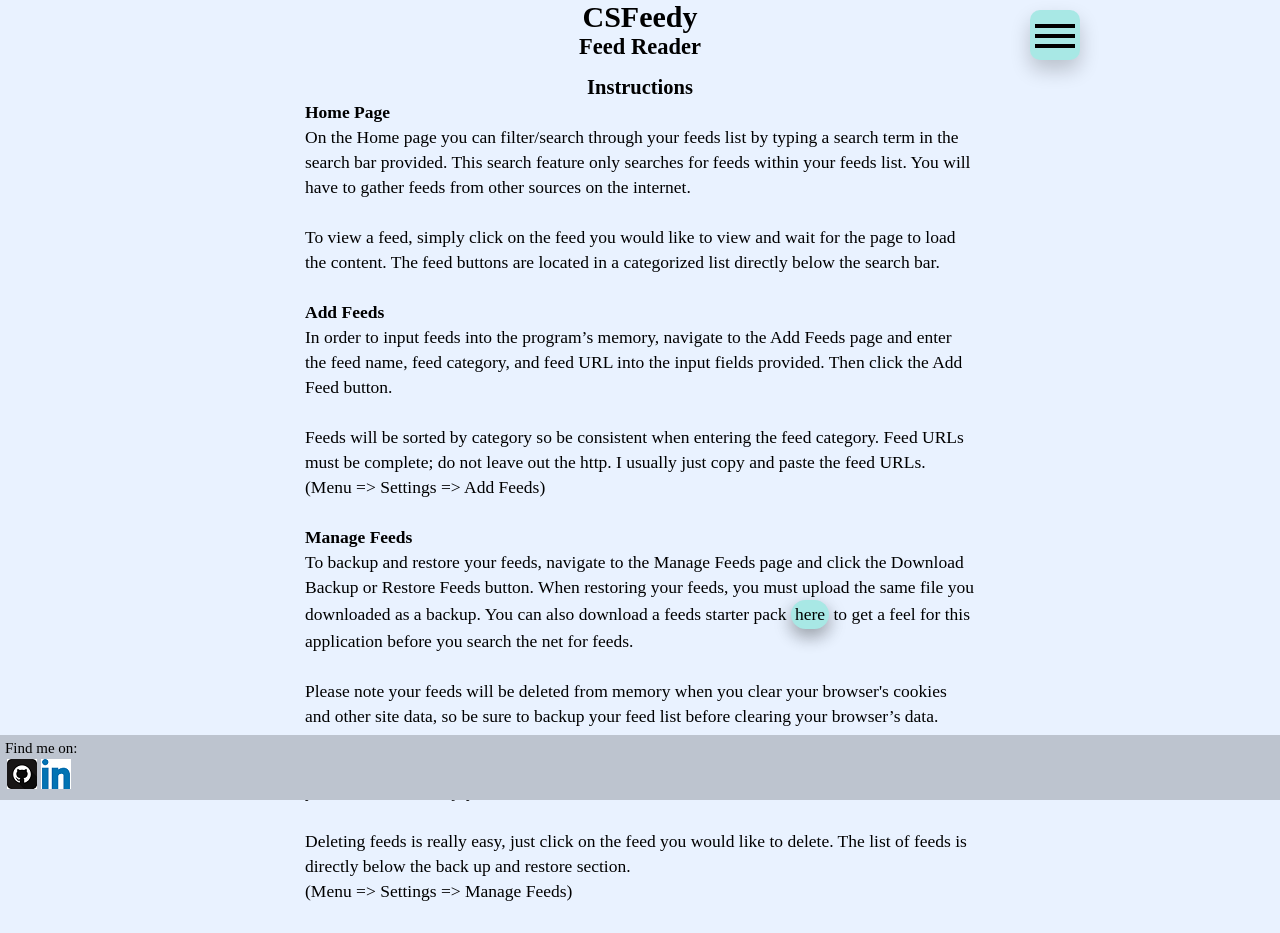
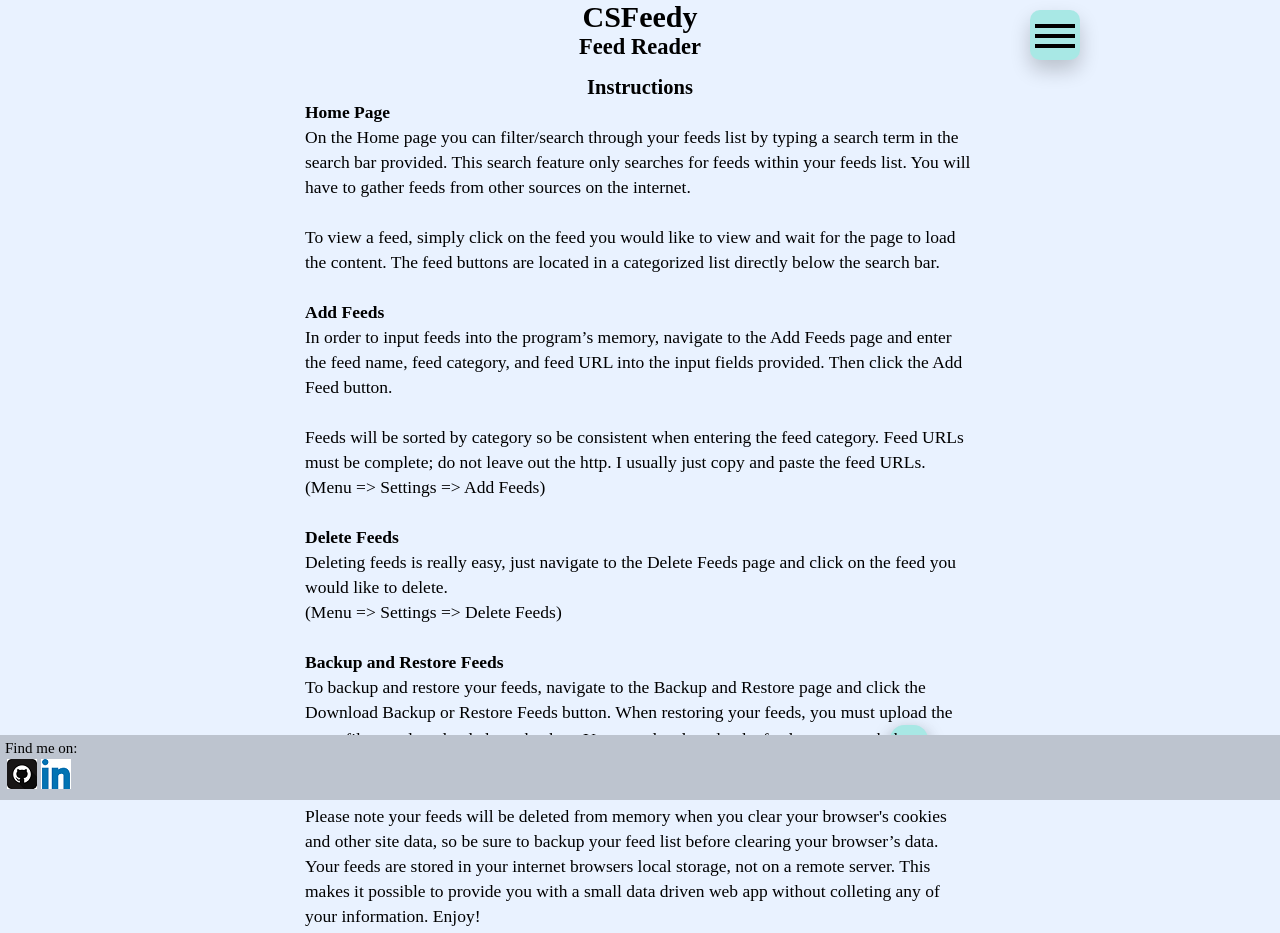
Before and after one commit to ARogala/cs-feedy, a React (Create React App) app: page /Instructions in a window 1280 px wide. Shown: the top 933 px of the page. Built offline with nearby package versions, Linux system fonts and the light colour scheme; what focus-within would draw is missing.

Commit message:
edit instructions to reflect refactor changes

```diff
--- a/src/components/Instructions.js
+++ b/src/components/Instructions.js
@@ -9,7 +9,7 @@ function Instructions() {
 		without having to fetch from the server. Fetching from the server
 		seemed a little too complicated to set up for the simple goal I had
 		in mind.
-		see ManageFeeds.js for an explination on this function
+		see BackupRestoreFeeds.js for an explination on this function
 	*/
 	function starterPackDL() {
 		const starterFeeds = [{"name":"Contemporary Math","category":"Math","url":"http://www.ams.org/rss/conm.rss","id":0},
@@ -75,8 +75,13 @@ function Instructions() {
 			I usually just copy and paste the feed URLs.</p>
 			<p>(Menu => Settings => Add Feeds)</p><br/>
 
-			<h4>Manage Feeds</h4>
-			<p>To backup and restore your feeds, navigate to the Manage Feeds page
+			<h4>Delete Feeds</h4>
+			<p>Deleting feeds is really easy, just navigate to the Delete Feeds page
+			and click on the feed you would like to delete.</p>
+			<p>(Menu => Settings => Delete Feeds)</p><br/>
+
+			<h4>Backup and Restore Feeds</h4>
+			<p>To backup and restore your feeds, navigate to the Backup and Restore page
 			and click the Download Backup or Restore Feeds button.
 			When restoring your feeds, you must upload the same file you downloaded
 			as a backup. You can also download a feeds starter pack <button id="starterPackDL" onClick={() => starterPackDL()}>here</button> to get a feel for this application
@@ -88,11 +93,9 @@ function Instructions() {
 			Your feeds are stored in your internet browsers local storage,
 			not on a remote server. This makes it possible to provide you with a
 			small data driven web app without colleting any of your information.
-			Enjoy!</p><br/>
-			<p>Deleting feeds is really easy, just click on the feed you would
-			like to delete. The list of feeds is directly below the back up
-			and restore section.</p>
-			<p>(Menu => Settings => Manage Feeds)</p>
+			Enjoy!</p>
+			<p>(Menu => Settings => Backup and Restore)</p>
+
 		</div>
 	);
 }
```
